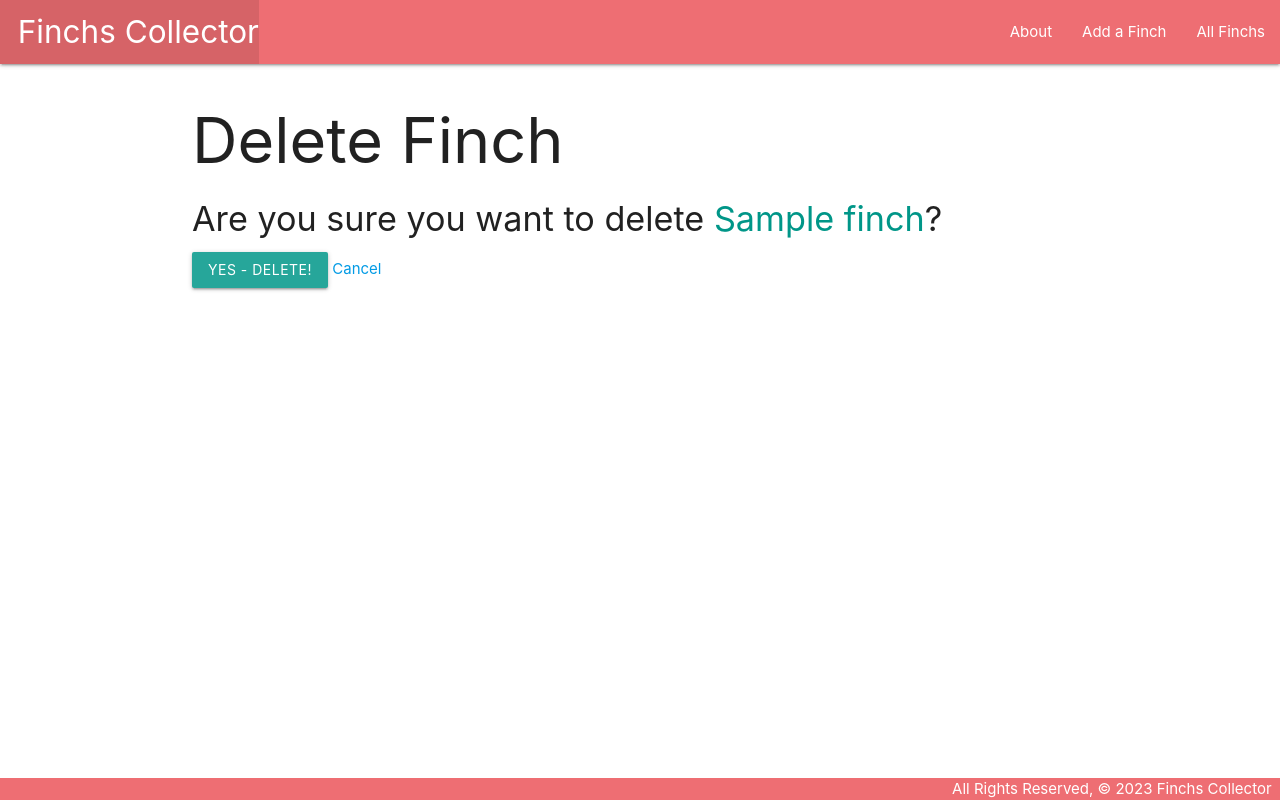
After one commit to hebaarafat159/finchcollector, a Django app: page /finchs/1/delete/ in a window 1280 px wide. The commit adds this page. Run offline with Django 4.2, Linux system fonts and the light colour scheme; tables that the repository leaves empty hold one stand-in row (values such as "Sample post").

Commit message:
Finch Collector Lab - Part 3

```diff
--- a/main_app/models.py
+++ b/main_app/models.py
@@ -1,4 +1,5 @@
 from django.db import models
+from django.urls import reverse
 
 # Create your models here.
 class Finch(models.Model):
@@ -8,3 +9,6 @@ class Finch(models.Model):
 
     def __str__(self):
         return self.name
+
+    def get_absolute_url(self):
+        return reverse('detail', kwargs={'finch_id': self.id})
--- a/main_app/templates/base.html
+++ b/main_app/templates/base.html
@@ -16,11 +16,12 @@
     <nav>
       <div class="nav-wrapper">
         <ul>
-          <li><a href="/" class="left brand-logo">&nbsp;&nbsp;Finchs Collector</a></li>
+          <li><a href="{% url 'home' %}" class="left brand-logo">&nbsp;&nbsp;Finchs Collector</a></li>
         </ul>
         <ul class="right">
-          <li><a href="/about">About</a></li>
-          <li><a href="/finchs">All Finchs</a></li>
+          <li><a href="{% url 'about' %}">About</a></li>
+          <li><a href="{% url 'finch_create' %}">Add a Finch</a></li>
+          <li><a href="{% url 'index' %}">All Finchs</a></li>
         </ul>
       </div>
     </nav>
--- a/main_app/templates/finchs/detail.html
+++ b/main_app/templates/finchs/detail.html
@@ -13,5 +13,9 @@
         <p>Age: Finch</p>
         {% endif %}
     </div>
+    <div class="card-action">
+        <a href="{% url 'finchs_update' finch.id %}">Edit</a>
+        <a href="{% url 'finchs_delete' finch.id %}">Delete</a>
+      </div>
 </div>
 {% endblock %}
--- /dev/null
+++ b/main_app/templates/main_app/finch_confirm_delete.html
@@ -0,0 +1,13 @@
+{% extends 'base.html' %}
+
+{% block content %}
+  <h1>Delete Finch</h1>
+
+  <h4>Are you sure you want to delete <span class="teal-text">{{ object.name }}</span>?</h4>
+
+  <form action="" method="POST">
+    {% csrf_token %}
+    <input type="submit" value="Yes - Delete!" class="btn">
+    <a href="{% url 'detail' finch.id %}">Cancel</a>
+  </form>
+{% endblock %}
--- a/main_app/urls.py
+++ b/main_app/urls.py
@@ -2,8 +2,11 @@ from django.urls import path
 from . import views
 
 urlpatterns = [
-     path('',views.home, name='home'),
+    path('',views.home, name='home'),
     path('about/',views.about, name='about'),
     path('finchs/',views.finchs_index, name='index'),
     path('finchs/<int:finch_id>/', views.finchs_detail, name='detail'),
+    path('finchs/create/', views.FinchCreate.as_view(), name='finch_create'),
+    path('finchs/<int:pk>/update/', views.FinchUpdate.as_view(), name='finchs_update'),
+    path('finchs/<int:pk>/delete/', views.FinchDelete.as_view(), name='finchs_delete'),
 ]
--- a/main_app/views.py
+++ b/main_app/views.py
@@ -1,4 +1,5 @@
 from django.shortcuts import render
+from django.views.generic.edit import CreateView, UpdateView, DeleteView
 
 from .models import Finch
 # Create your views here.
@@ -22,3 +23,15 @@ def finchs_index(request):
 def finchs_detail(request, finch_id):
   finch = Finch.objects.get(id=finch_id)
   return render(request, 'finchs/detail.html', { 'finch':finch})
+
+class FinchCreate(CreateView):
+  model = Finch
+  fields = '__all__'
+
+class FinchUpdate(UpdateView):
+  model = Finch
+  fields = ['color', 'age']
+
+class FinchDelete(DeleteView):
+  model = Finch
+  success_url = '/finchs'
```
Also changed, not shown: main_app/templates/main_app/finch_form.html (added, +19 -0 lines), 2 other files.
